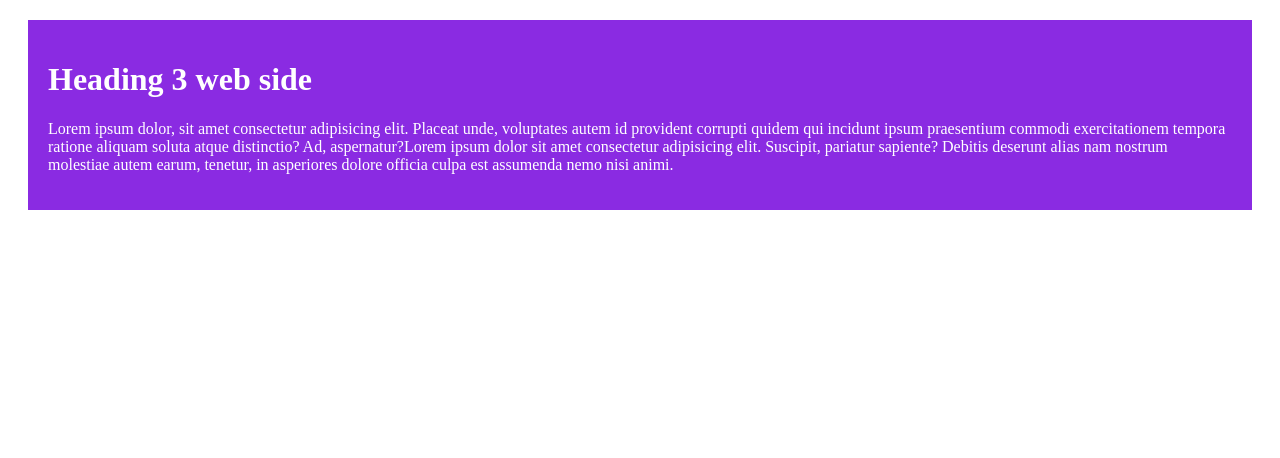
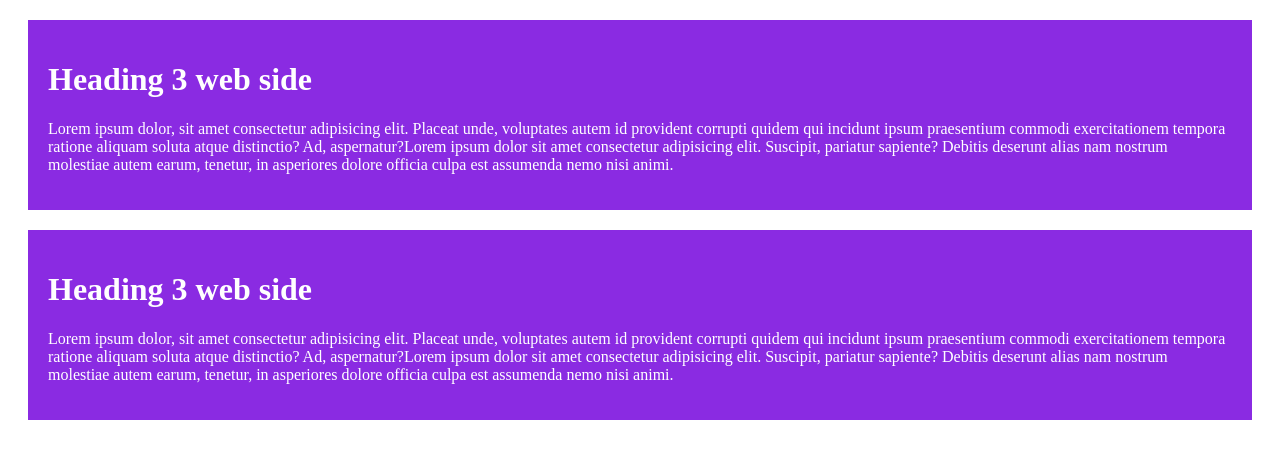
Before and after one commit to SamyaRoy999/web_day_3_github, a plain HTML site: page index.html in a window 1280 px wide. Drawn offline with Linux system fonts and the light colour scheme.

Commit message:
bloge secong time added

```diff
--- a/index.html
+++ b/index.html
@@ -13,6 +13,10 @@
         <h1>Heading 3 web side</h1>
         <p>Lorem ipsum dolor, sit amet consectetur adipisicing elit. Placeat unde, voluptates autem id provident corrupti quidem qui incidunt ipsum praesentium commodi exercitationem tempora ratione aliquam soluta atque distinctio? Ad, aspernatur?Lorem ipsum dolor sit amet consectetur adipisicing elit. Suscipit, pariatur sapiente? Debitis deserunt alias nam nostrum molestiae autem earum, tenetur, in asperiores dolore officia culpa est assumenda nemo nisi animi.</p>
     </div>
+    <div class="card">
+        <h1>Heading 3 web side</h1>
+        <p>Lorem ipsum dolor, sit amet consectetur adipisicing elit. Placeat unde, voluptates autem id provident corrupti quidem qui incidunt ipsum praesentium commodi exercitationem tempora ratione aliquam soluta atque distinctio? Ad, aspernatur?Lorem ipsum dolor sit amet consectetur adipisicing elit. Suscipit, pariatur sapiente? Debitis deserunt alias nam nostrum molestiae autem earum, tenetur, in asperiores dolore officia culpa est assumenda nemo nisi animi.</p>
+    </div>
 </body>
 
 </html>
```
